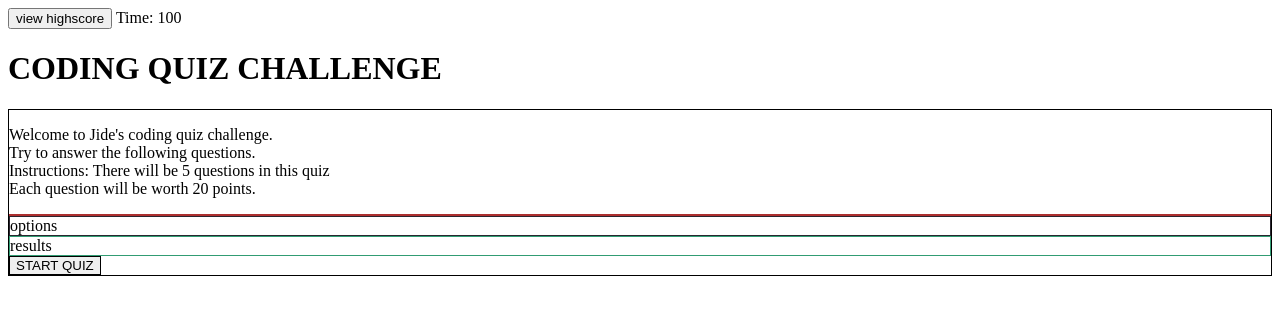
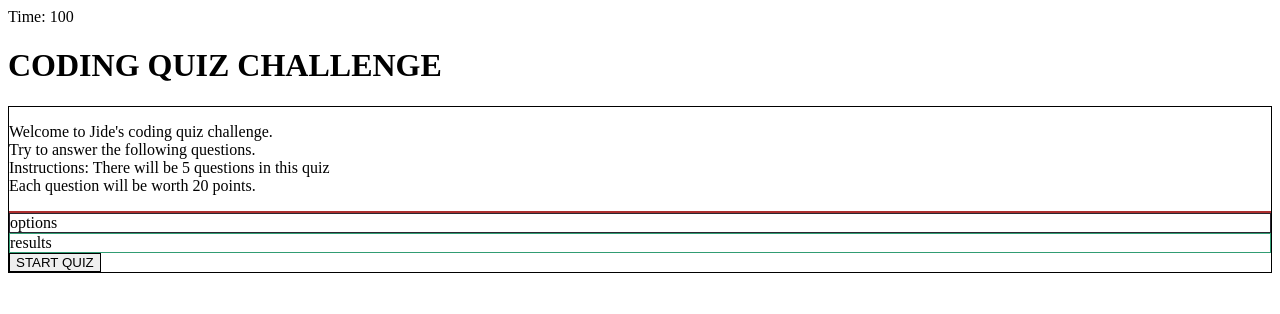
Before and after one commit to JideOgun/Code-Quiz-Challenge, a plain HTML site: page index.html in a window 1280 px wide. Drawn offline with Linux system fonts and the light colour scheme.

Commit message:
code quiz update

```diff
--- a/index.html
+++ b/index.html
@@ -9,8 +9,6 @@
 </head>
 
 <body>
-
-        <input type="button" id="highscore-btn" value="view highscore">
         <span class = "timer" id = "timertext">Time: 100</span>
     <div id="highscores"></div>
     <h1>CODING QUIZ CHALLENGE</h1>
```
